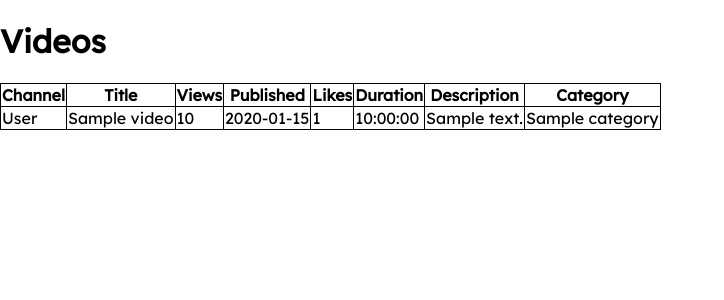
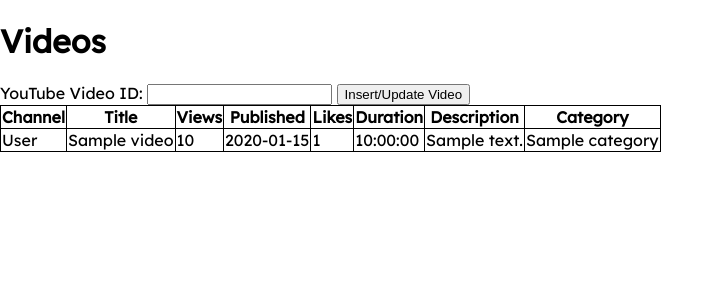
Before and after one commit to zathaxx/YouTubeDB, a Flask app: page /videos in a window 1280 px wide. Shown: the part 66-366 px from the top of the page, without its empty margins (0-724 px from the left). Run offline with Flask 3, Linux system fonts and the light colour scheme; tables that the repository leaves empty hold one stand-in row (values such as "Sample post").

Commit message:
Add insert ability to videos

```diff
--- a/app.py
+++ b/app.py
@@ -50,7 +50,6 @@ def update_channel_route(channel_id):
         update_query = update_channel(channel_id)
         cursor.execute(update_query)
         db.commit()
-
     return redirect(url_for('channels'))
 
 @app.route('/categories')
@@ -59,8 +58,17 @@ def categories():
     categories = cursor.fetchall()
     return render_template('categories.html', categories=categories)
 
-@app.route('/videos')
+@app.route('/videos', methods=['GET', 'POST'])
 def videos():
+    if request.method == 'POST':
+        video_id = request.form['video_id']
+        print(video_id)
+        if video_id:
+            query = get_video(video_id)  # Assuming you have a get_video function
+            cursor.execute(query)
+            db.commit()
+            return redirect(url_for('videos'))
+
     cursor.execute("SELECT * FROM VIDEO;")
     videos = cursor.fetchall()
     updated_videos = []
--- a/templates/videos.html
+++ b/templates/videos.html
@@ -21,6 +21,13 @@
 </header>
 <body>
     <h1>Videos</h1>
+
+    <form method="post" action="{{ url_for('videos') }}">
+        <label for="video_id">YouTube Video ID:</label>
+        <input type="text" id="video_id" name="video_id" required>
+        <button type="submit">Insert/Update Video</button>
+    </form>
+
     <table>
         <tr>
             <th>Channel</th>
```
